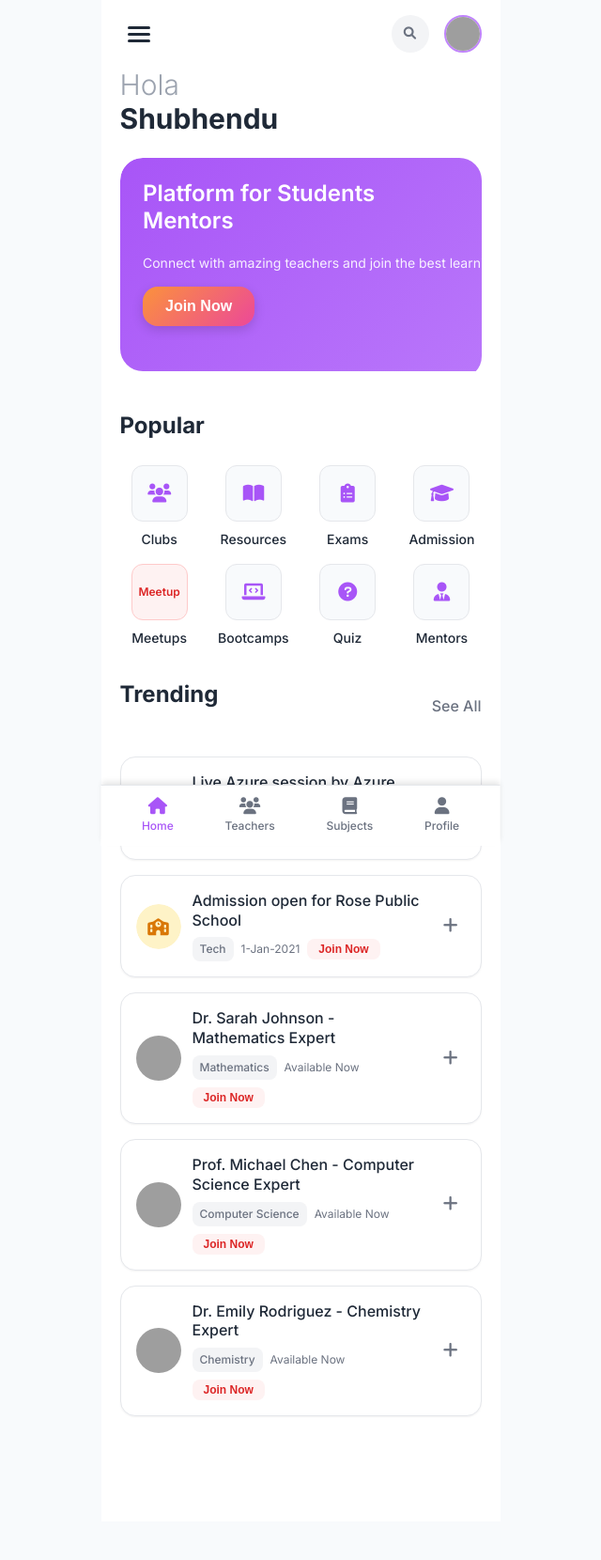
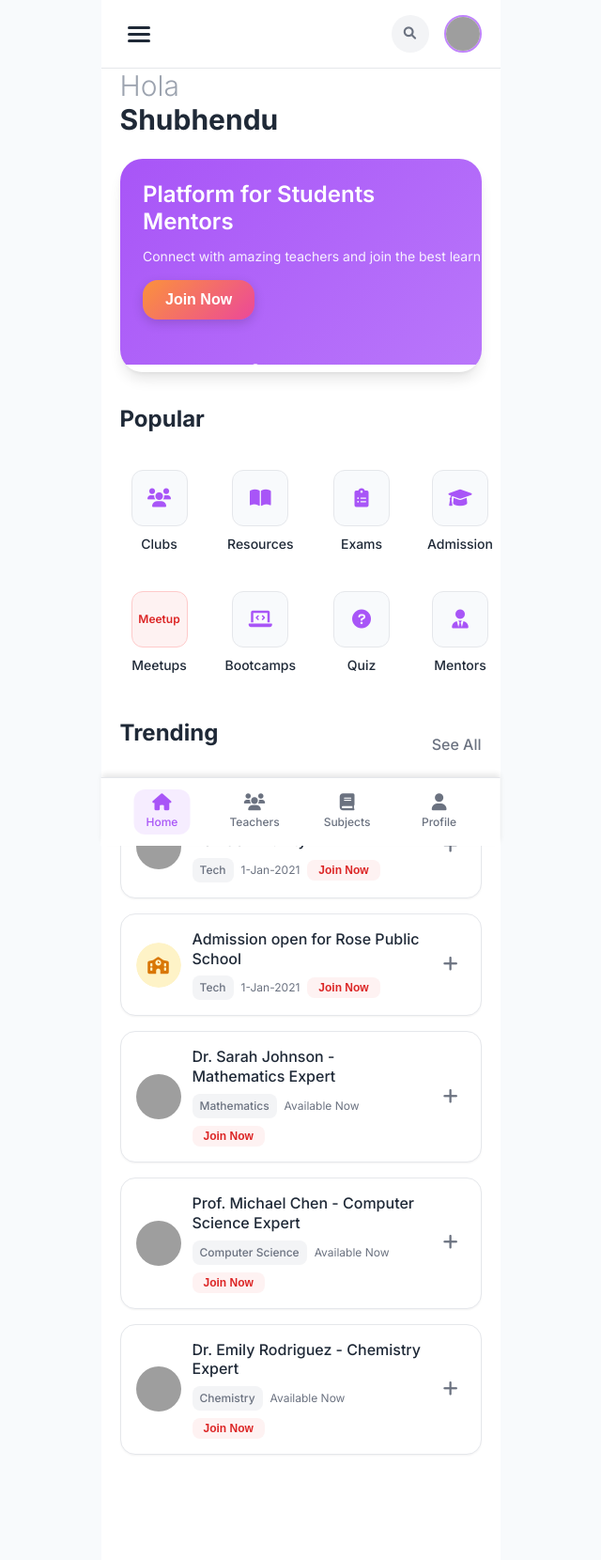
Before and after one commit to sivolko/edumarket-card-ui, a Jekyll site: the page built from index.html, in a window 1280 px wide. Shown: the whole page at 94% size, without its empty margins (320-960 px from the left). Built offline with Jekyll 4.4.1, drawn with Linux system fonts in a browser that asks for light colours; before the commit the page ends 1619 px from its top, so only the background shows below that; grey boxes are pictures that could not be loaded.

Commit message:
Enhance mobile CSS with improved swiper styles, animations, and accessibility

```diff
--- a/assets/css/mobile.css
+++ b/assets/css/mobile.css
@@ -61,6 +61,7 @@ body {
   line-height: 1.5;
   -webkit-font-smoothing: antialiased;
   -moz-osx-font-smoothing: grayscale;
+  overflow-x: hidden;
 }
 
 .mobile-layout {
@@ -73,6 +74,7 @@ body {
   background: var(--white);
   min-height: 100vh;
   padding-bottom: 80px; /* Space for bottom nav */
+  position: relative;
 }
 
 /* Mobile Header */
@@ -85,6 +87,7 @@ body {
   position: sticky;
   top: 0;
   z-index: 100;
+  border-bottom: 1px solid var(--border-color);
 }
 
 .header-left .hamburger-btn {
@@ -134,6 +137,12 @@ body {
   justify-content: center;
   color: var(--text-secondary);
   cursor: pointer;
+  transition: all 0.2s ease;
+}
+
+.search-btn:hover {
+  background: var(--border-color);
+  transform: scale(1.05);
 }
 
 .profile-avatar {
@@ -142,6 +151,13 @@ body {
   border-radius: 50%;
   overflow: hidden;
   border: 2px solid var(--primary-purple-light);
+  cursor: pointer;
+  transition: all 0.2s ease;
+}
+
+.profile-avatar:hover {
+  transform: scale(1.05);
+  border-color: var(--primary-purple);
 }
 
 .profile-avatar img {
@@ -153,6 +169,7 @@ body {
 /* Greeting Section */
 .greeting-section {
   padding: 0 var(--spacing-5) var(--spacing-6);
+  background: var(--white);
 }
 
 .greeting-text {
@@ -167,17 +184,64 @@ body {
   color: var(--text-primary);
 }
 
-/* Hero Card */
+/* Hero Card Section */
 .hero-card-section {
   padding: 0 var(--spacing-5) var(--spacing-8);
+  background: var(--white);
+}
+
+.hero-swiper {
+  position: relative;
+  overflow: hidden;
+  border-radius: var(--radius-2xl);
+  box-shadow: var(--shadow-lg);
+}
+
+.swiper-container {
+  display: flex;
+  transition: transform 0.3s cubic-bezier(0.25, 0.46, 0.45, 0.94);
+  will-change: transform;
+}
+
+.swiper-slide {
+  min-width: 100%;
+  flex-shrink: 0;
 }
 
 .hero-card {
-  background: linear-gradient(135deg, var(--primary-purple) 0%, var(--primary-purple-light) 100%);
-  border-radius: var(--radius-2xl);
   padding: var(--spacing-6);
   position: relative;
   overflow: hidden;
+  min-height: 200px;
+}
+
+/* Dynamic Backgrounds */
+.hero-card[data-background="purple"] {
+  background: linear-gradient(135deg, var(--primary-purple) 0%, var(--primary-purple-light) 100%);
+}
+
+.hero-card[data-background="blue"] {
+  background: linear-gradient(135deg, #3b82f6 0%, #60a5fa 100%);
+}
+
+.hero-card[data-background="green"] {
+  background: linear-gradient(135deg, #10b981 0%, #34d399 100%);
+}
+
+.hero-card[data-background="orange"] {
+  background: linear-gradient(135deg, #f97316 0%, #fb923c 100%);
+}
+
+.hero-card[data-background="pink"] {
+  background: linear-gradient(135deg, #ec4899 0%, #f472b6 100%);
+}
+
+.hero-card[data-background="teal"] {
+  background: linear-gradient(135deg, #14b8a6 0%, #5eead4 100%);
+}
+
+.hero-card[data-background="red"] {
+  background: linear-gradient(135deg, #ef4444 0%, #f87171 100%);
 }
 
 .hero-content {
@@ -185,6 +249,8 @@ body {
   justify-content: space-between;
   align-items: center;
   margin-bottom: var(--spacing-6);
+  position: relative;
+  z-index: 2;
 }
 
 .hero-text h2 {
@@ -192,10 +258,17 @@ body {
   font-size: var(--font-size-2xl);
   font-weight: 600;
   line-height: 1.2;
-  margin-bottom: var(--spacing-5);
+  margin-bottom: var(--spacing-3);
 }
 
-.join-now-btn {
+.hero-description {
+  color: rgba(255, 255, 255, 0.9);
+  font-size: var(--font-size-sm);
+  margin-bottom: var(--spacing-4);
+  line-height: 1.4;
+}
+
+.hero-cta-btn {
   background: linear-gradient(135deg, var(--accent-orange) 0%, var(--accent-pink) 100%);
   color: var(--white);
   border: none;
@@ -204,14 +277,16 @@ body {
   font-weight: 600;
   font-size: var(--font-size-base);
   cursor: pointer;
-  transition: transform 0.2s ease;
+  transition: all 0.2s ease;
+  box-shadow: 0 4px 12px rgba(0, 0, 0, 0.15);
 }
 
-.join-now-btn:hover {
+.hero-cta-btn:hover {
   transform: translateY(-1px);
+  box-shadow: 0 6px 16px rgba(0, 0, 0, 0.2);
 }
 
-.join-now-btn:active {
+.hero-cta-btn:active {
   transform: translateY(0);
 }
 
@@ -225,6 +300,17 @@ body {
   overflow: hidden;
 }
 
+.illustration-container {
+  position: absolute;
+  inset: var(--spacing-2);
+  background: rgba(255, 255, 255, 0.1);
+  border-radius: var(--radius-md);
+  display: flex;
+  align-items: center;
+  justify-content: center;
+}
+
+/* Illustration Styles */
 .classroom-scene {
   position: absolute;
   inset: var(--spacing-2);
@@ -256,10 +342,52 @@ body {
   border-radius: 50% 50% 50% 50% / 60% 60% 40% 40%;
 }
 
+/* Additional illustration scenes - keeping them simple but distinct */
+.study-scene, .global-scene, .video-scene, .chart-scene, .community-scene, .certificate-scene {
+  display: flex;
+  align-items: center;
+  justify-content: center;
+  flex-direction: column;
+  gap: 2px;
+}
+
+.study-scene::before {
+  content: "📚";
+  font-size: 24px;
+}
+
+.global-scene::before {
+  content: "🌍";
+  font-size: 24px;
+}
+
+.video-scene::before {
+  content: "📹";
+  font-size: 24px;
+}
+
+.chart-scene::before {
+  content: "📊";
+  font-size: 24px;
+}
+
+.community-scene::before {
+  content: "👥";
+  font-size: 24px;
+}
+
+.certificate-scene::before {
+  content: "🎓";
+  font-size: 24px;
+}
+
+/* Carousel Dots */
 .carousel-dots {
   display: flex;
   justify-content: center;
   gap: var(--spacing-2);
+  position: relative;
+  z-index: 3;
 }
 
 .dot {
@@ -268,16 +396,63 @@ body {
   border-radius: 50%;
   background: rgba(255, 255, 255, 0.3);
   cursor: pointer;
-  transition: background 0.3s ease;
+  transition: all 0.3s ease;
 }
 
 .dot.active {
   background: var(--white);
+  transform: scale(1.2);
+}
+
+.dot:hover {
+  background: rgba(255, 255, 255, 0.6);
+}
+
+/* Swipe Indicators */
+.swipe-indicators {
+  position: absolute;
+  top: 50%;
+  transform: translateY(-50%);
+  width: 100%;
+  display: flex;
+  justify-content: space-between;
+  padding: 0 var(--spacing-2);
+  pointer-events: none;
+  opacity: 0;
+  transition: opacity 0.3s ease;
+  z-index: 4;
+}
+
+.hero-swiper:hover .swipe-indicators {
+  opacity: 1;
+}
+
+.swipe-left,
+.swipe-right {
+  width: 32px;
+  height: 32px;
+  background: rgba(255, 255, 255, 0.2);
+  border-radius: 50%;
+  display: flex;
+  align-items: center;
+  justify-content: center;
+  color: var(--white);
+  cursor: pointer;
+  pointer-events: auto;
+  transition: all 0.2s ease;
+  backdrop-filter: blur(10px);
+}
+
+.swipe-left:hover,
+.swipe-right:hover {
+  background: rgba(255, 255, 255, 0.3);
+  transform: scale(1.1);
 }
 
 /* Popular Section */
 .popular-section {
   padding: 0 var(--spacing-5) var(--spacing-8);
+  background: var(--white);
 }
 
 .section-title {
@@ -299,7 +474,13 @@ body {
   align-items: center;
   text-align: center;
   cursor: pointer;
-  transition: transform 0.2s ease;
+  transition: all 0.2s ease;
+  padding: var(--spacing-3);
+  border-radius: var(--radius-lg);
+}
+
+.popular-item:hover {
+  background: #f8fafc;
 }
 
 .popular-item:active {
@@ -317,10 +498,21 @@ body {
   font-size: var(--font-size-xl);
   background: #f8fafc;
   border: 1px solid var(--border-color);
+  transition: all 0.2s ease;
+}
+
+.popular-item:hover .item-icon {
+  background: var(--primary-purple);
+  color: var(--white);
 }
 
 .item-icon i {
   color: var(--primary-purple);
+  transition: color 0.2s ease;
+}
+
+.popular-item:hover .item-icon i {
+  color: var(--white);
 }
 
 .meetup-icon {
@@ -329,6 +521,11 @@ body {
   font-size: var(--font-size-xs);
   font-weight: 600;
   color: #dc2626;
+}
+
+.popular-item:hover .meetup-icon {
+  background: #dc2626;
+  color: var(--white);
 }
 
 .item-label {
@@ -340,6 +537,7 @@ body {
 /* Trending Section */
 .trending-section {
   padding: 0 var(--spacing-5) var(--spacing-8);
+  background: var(--white);
 }
 
 .section-header {
@@ -354,6 +552,11 @@ body {
   text-decoration: none;
   font-size: var(--font-size-base);
   font-weight: 500;
+  transition: color 0.2s ease;
+}
+
+.see-all-link:hover {
+  color: var(--primary-purple);
 }
 
 .trending-cards {
@@ -368,6 +571,13 @@ body {
   padding: var(--spacing-4);
   box-shadow: var(--shadow-sm);
   border: 1px solid var(--border-color);
+  transition: all 0.2s ease;
+  cursor: pointer;
+}
+
+.trending-card:hover {
+  transform: translateY(-2px);
+  box-shadow: var(--shadow-md);
 }
 
 .card-content {
@@ -493,6 +703,7 @@ body {
   justify-content: space-around;
   padding: var(--spacing-3) var(--spacing-4);
   box-shadow: 0 -4px 6px -1px rgb(0 0 0 / 0.1);
+  z-index: 1000;
 }
 
 .nav-item {
@@ -503,11 +714,20 @@ body {
   color: var(--text-secondary);
   font-size: var(--font-size-xs);
   font-weight: 500;
-  transition: color 0.2s ease;
+  transition: all 0.2s ease;
+  padding: var(--spacing-1);
+  border-radius: var(--radius-lg);
+  min-width: 60px;
 }
 
 .nav-item.active {
   color: var(--primary-purple);
+  background: rgba(168, 85, 247, 0.1);
+}
+
+.nav-item:hover {
+  color: var(--primary-purple);
+  background: rgba(168, 85, 247, 0.05);
 }
 
 .nav-item i {
@@ -525,6 +745,11 @@ body {
     flex-direction: column;
     text-align: center;
     gap: var(--spacing-4);
+  }
+
+  .hero-illustration {
+    width: 100px;
+    height: 60px;
   }
 
   .popular-grid {
@@ -547,6 +772,15 @@ body {
   to {
     opacity: 1;
     transform: translateY(0);
+  }
+}
+
+@keyframes slideIn {
+  from {
+    transform: translateX(100%);
+  }
+  to {
+    transform: translateX(0);
   }
 }
 
@@ -582,3 +816,45 @@ button:focus,
   outline: 2px solid var(--primary-purple);
   outline-offset: 2px;
 }
+
+/* Smooth scrolling */
+html {
+  scroll-behavior: smooth;
+}
+
+/* Performance optimizations */
+.hero-swiper,
+.trending-card,
+.popular-item {
+  transform: translateZ(0);
+  backface-visibility: hidden;
+  perspective: 1000px;
+}
+
+/* Dark mode support */
+@media (prefers-color-scheme: dark) {
+  :root {
+    --text-primary: #f9fafb;
+    --text-secondary: #d1d5db;
+    --background: #111827;
+    --white: #1f2937;
+    --border-color: #374151;
+  }
+}
+
+/* Reduced motion support */
+@media (prefers-reduced-motion: reduce) {
+  .swiper-container {
+    transition: none;
+  }
+
+  .trending-card {
+    animation: none;
+  }
+
+  * {
+    animation-duration: 0.01ms !important;
+    animation-iteration-count: 1 !important;
+    transition-duration: 0.01ms !important;
+  }
+}
```
